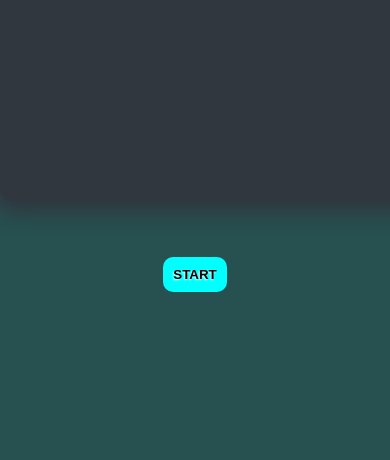
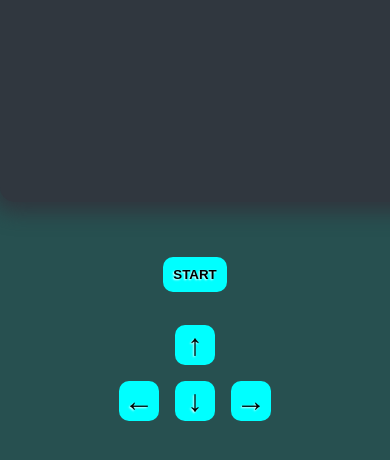
Before and after one commit to yaahcd/mini-games, a plain HTML site: page snake-game/snake.html in a window 390 px wide. Shown: the part 368-828 px from the top of the page. Drawn offline with nearby package versions, Linux system fonts and the light colour scheme.

Commit message:
test logic to make game mobile friendly

```diff
--- a/hangman/index.js
+++ b/hangman/index.js
@@ -130,9 +130,5 @@ const restartGame = () => {
   window.location.reload();
 };
 
-const focusMobile = () => {
-  document.getElementById("game-start").focus()
-}
 
-focusMobile()
 document.getElementById("play-again").addEventListener("click", restartGame);
--- a/snake-game/app.js
+++ b/snake-game/app.js
@@ -54,8 +54,6 @@ export const circle = function (x, y, radius, fillCircle) {
 const snake = new Snake();
 const apple = new Apple();
 
-console.log(intervalId);
-
 const startGame = () => {
   $("#start-message").css("display", "none")
 
@@ -94,3 +92,15 @@ $("#start-game").click(() => {
 $("#restart-game").click(() => {
   restartGame();
 });
+
+const directionButtons = $("#direction-btn-container")
+if(window.innerWidth > 545) {
+  directionButtons.css("display", "none")
+}
+
+$(".up, .left, .down, .right").click((event) => {
+  let newDirection = event.target.className;
+  if (newDirection !== undefined) {
+    snake.setDirection(newDirection);
+  }
+})
--- a/snake-game/snake.html
+++ b/snake-game/snake.html
@@ -4,6 +4,7 @@
     <meta charset="UTF-8" />
     <meta name="viewport" content="width=device-width, initial-scale=1.0" />
     <script src="https://code.jquery.com/jquery-2.1.0.js"></script>
+    <script src="app.js" type="module"></script>
     <link rel="stylesheet" href="style.css" />
     <title>Snake Game</title>
   </head>
@@ -13,10 +14,17 @@
       <p id="start-message">Press button to start</p>
     </section>
 
-    <div class="button-container">
+    <section class="button-container">
       <button id="start-game">start</button>
       <button id="restart-game">Play again</button>
-    </div>
-    <script src="app.js" type="module"></script>
+    </section>
+
+    <section id="direction-btn-container">
+      <button class="up">&#8593;</button>
+      <button class="left">&#8592;</button>
+      <button class="down">&#8595;</button>
+      <button class="right">&#8594;</button>
+    </section>
+
   </body>
 </html>
--- a/snake-game/style.css
+++ b/snake-game/style.css
@@ -1,5 +1,4 @@
 @import url("https://fonts.googleapis.com/css2?family=Pixelify+Sans&family=Roboto:wght@400;500;700;900&display=swap");
-
 
 * {
   margin: 0;
@@ -54,7 +53,7 @@ body {
   border: none;
   text-shadow: -1px 1px 2px white;
   background-color: #0ff;
-    transition: .2s;
+  transition: 0.2s;
 }
 
 .button-container button:hover {
@@ -64,8 +63,44 @@ body {
   text-shadow: -1px 1px 2px white;
 }
 
-  #restart-game{
+#restart-game {
   display: none;
+}
+
+#direction-btn-container {
+  display: grid;
+  justify-content: center;
+  align-items: center;
+  margin: 20px auto;
+  width: fit-content;
+  grid-template-columns: 1fr 1fr 1fr;
+  grid-template-rows: 1fr 1fr;
+}
+
+.up {
+  font-size: 30px;
+  width: 40px;
+  height: 40px;
+  margin: 8px;
+  grid-column-start: 2;
+  border-radius: 10px;
+  border: none;
+  text-shadow: -1px 1px 2px white;
+  background-color: #0ff;
+}
+
+.left,
+.right,
+.down {
+  font-size: 30px;
+  width: 40px;
+  height: 40px;
+  margin: 8px;
+  grid-row-start: 2;
+  border-radius: 10px;
+  border: none;
+  text-shadow: -1px 1px 2px white;
+  background-color: #0ff;
 }
 
 @keyframes blink {
```
Lines whose indentation alone changed are shown as unchanged.
